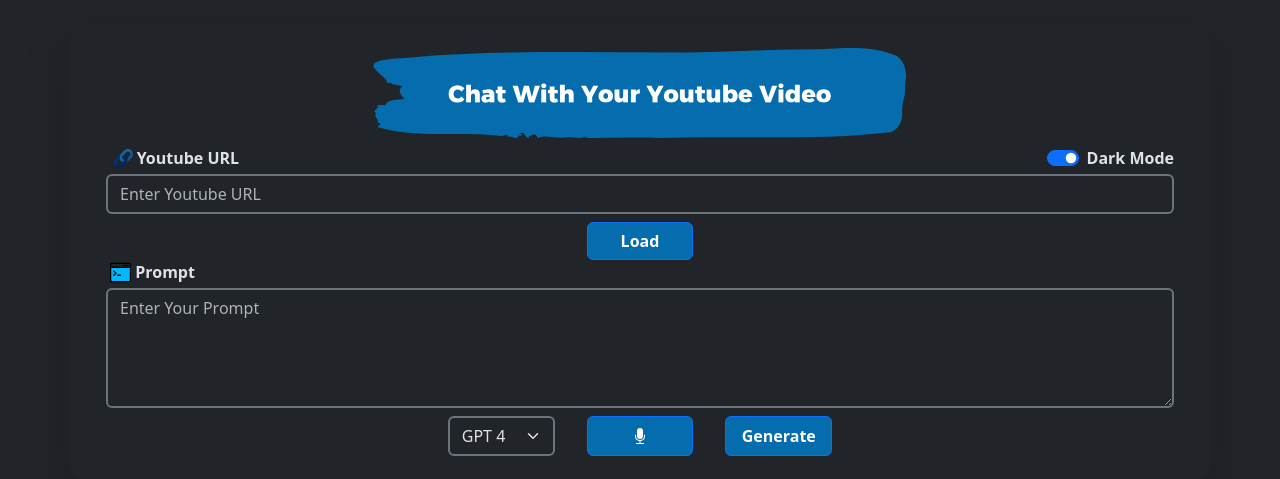
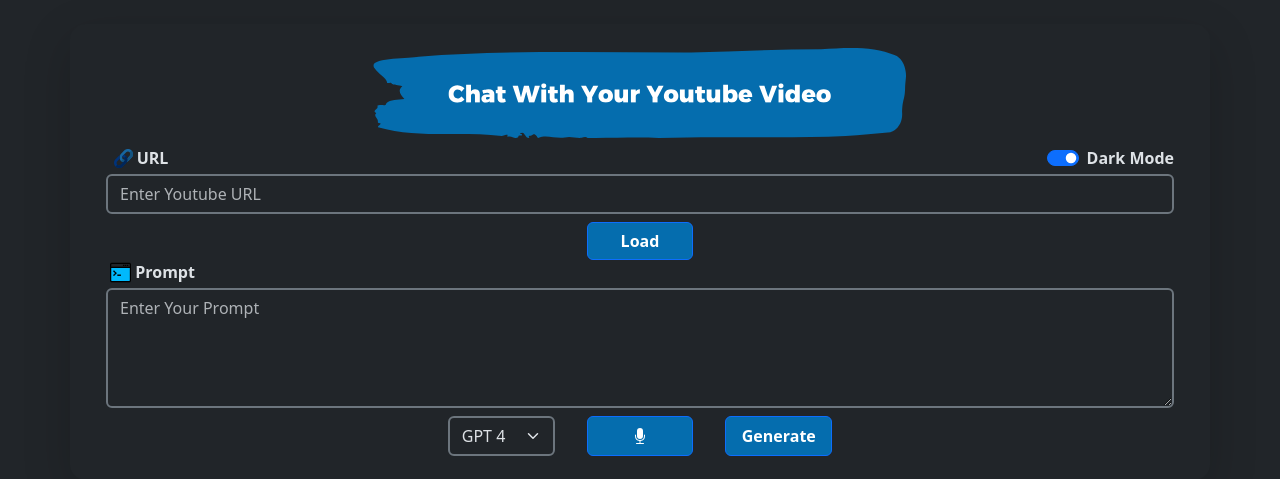
Before and after one commit to cgudivad/Chat-with-your-Youtube-Video, a Flask app: page / in a window 1280 px wide. Shown: the top 479 px of the page. Run offline with Flask 3, Linux system fonts and the light colour scheme.

Commit message:
modified index.html

```diff
--- a/templates/index.html
+++ b/templates/index.html
@@ -28,15 +28,15 @@
         <div class="my-2">
           <div class="ms-2 mb-1 d-flex align-items-center">
             <img class="label-img url-img" src="{{ url_for('static', filename= 'images/url.svg') }}" alt="URL Icon" />
-            <label class="form-label ms-1 mb-0" for="url"><b>Youtube URL</b></label>
+            <label class="form-label ms-1 mb-0" for="url"><b>URL</b></label>
           </div>
           <input class="form-control border-2 border-secondary" type="text" id="url" name="url"
             placeholder="Enter Youtube URL" />
         </div>
         <div class="d-flex justify-content-center">
-          <button class="btn btn-primary btn-custom px-1" id="loadButton" name="action" value="load"><span id="buttonText"
-              style="font-weight: bold;">Load</span><span class="spinner-border spinner-border-sm" id="buttonSpinner"
-              style="display: none;"></span></button>
+          <button class="btn btn-primary btn-custom px-1" id="loadButton" name="action" value="load"><span
+              id="buttonText" style="font-weight: bold;">Load</span><span class="spinner-border spinner-border-sm"
+              id="buttonSpinner" style="display: none;"></span></button>
         </div>
         <div class="mb-2">
           <div class="ms-1 mb-1 d-flex align-items-center">
```
